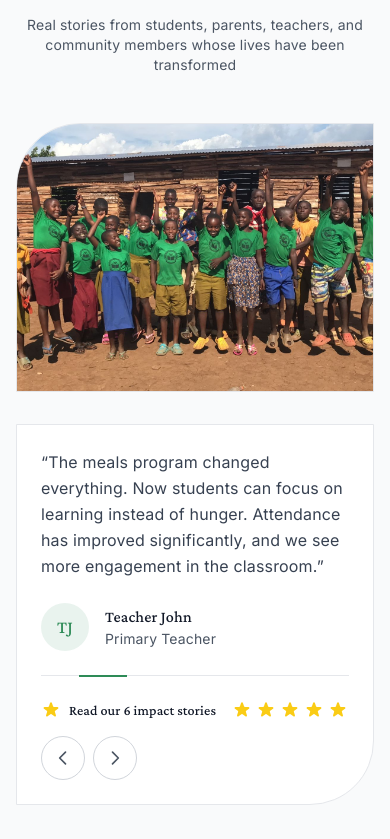
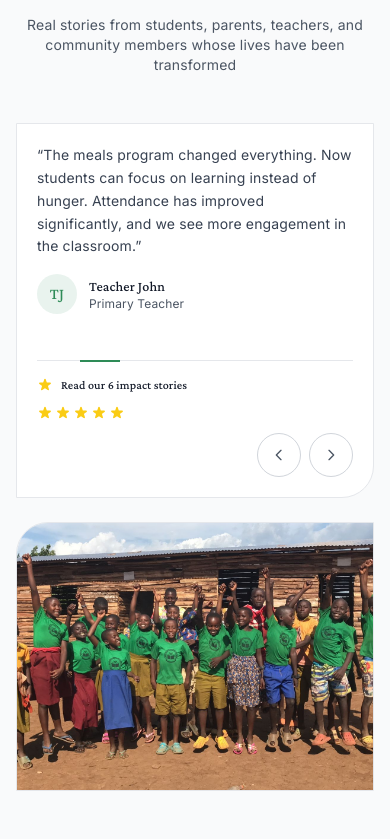
Before and after one commit to JasperSchools/jasperschools, a Next.js app: page / in a window 390 px wide. Shown: the part 4165-5004 px from the top of the page. Built offline with nearby package versions, Linux system fonts and the light colour scheme.

Commit message:
optimized the stories of impact section for mobile

```diff
--- a/src/app/page.tsx
+++ b/src/app/page.tsx
@@ -346,15 +346,15 @@ function StoriesOfImpact() {
           </p>
         </motion.div>
 
-        <div className="grid lg:grid-cols-2 gap-8 lg:gap-12 max-w-6xl mx-auto">
+        <div className="grid lg:grid-cols-2 gap-6 sm:gap-8 lg:gap-12 max-w-6xl mx-auto">
           {/* Image Section - Left */}
           <motion.div
             initial={{ opacity: 0, x: -30 }}
             animate={isInView ? { opacity: 1, x: 0 } : { opacity: 0, x: -30 }}
             transition={{ duration: 0.6, delay: 0.2 }}
-            className="w-full"
+            className="w-full order-2 lg:order-1"
           >
-            <div className="bg-white overflow-hidden border border-gray-200 rounded-tl-[4rem]">
+            <div className="bg-white overflow-hidden border border-gray-200 rounded-tl-[2rem] sm:rounded-tl-[3rem] lg:rounded-tl-[4rem]">
               <div className="relative w-full aspect-[4/3] bg-gray-100">
                 <Image
                   src="/images/jps8.jpeg"
@@ -371,11 +371,11 @@ function StoriesOfImpact() {
             initial={{ opacity: 0, x: 30 }}
             animate={isInView ? { opacity: 1, x: 0 } : { opacity: 0, x: 30 }}
             transition={{ duration: 0.6, delay: 0.3 }}
-            className="w-full lg:w-[120%]"
+            className="w-full lg:w-[120%] order-1 lg:order-2"
           >
-            <div className="bg-white rounded-br-[4rem] p-6 sm:p-8 lg:p-10 border border-gray-200 h-full flex flex-col">
+            <div className="bg-white rounded-br-[2rem] sm:rounded-br-[3rem] lg:rounded-br-[4rem] p-5 sm:p-6 lg:p-8 xl:p-10 border border-gray-200 h-full flex flex-col">
               {/* Testimonial Content */}
-              <div className="flex-grow mb-6 relative overflow-hidden">
+              <div className="flex-grow mb-4 sm:mb-6 relative overflow-hidden min-h-[200px] sm:min-h-[250px]">
                 <AnimatePresence mode="wait">
                   <motion.div
                     key={currentStoryIndex}
@@ -384,21 +384,21 @@ function StoriesOfImpact() {
                     exit={{ opacity: 0, x: -30 }}
                     transition={{ duration: 0.4, ease: [0.22, 1, 0.36, 1] }}
                   >
-                    <blockquote className="text-base sm:text-lg text-gray-700 font-paragraph leading-relaxed mb-6">
+                    <blockquote className="text-sm sm:text-base lg:text-lg text-gray-700 font-paragraph leading-relaxed mb-4 sm:mb-6">
                       &ldquo;{currentStory.quote}&rdquo;
                     </blockquote>
 
-                    <div className="flex items-center gap-4">
-                      <div className="w-12 h-12 sm:w-14 sm:h-14 rounded-full bg-school-green/10 flex items-center justify-center flex-shrink-0">
-                        <span className="text-lg sm:text-xl font-heading-semibold text-school-green">
+                    <div className="flex items-center gap-3 sm:gap-4">
+                      <div className="w-10 h-10 sm:w-12 sm:h-12 lg:w-14 lg:h-14 rounded-full bg-school-green/10 flex items-center justify-center flex-shrink-0">
+                        <span className="text-base sm:text-lg lg:text-xl font-heading-semibold text-school-green">
                           {currentStory.author.split(' ').map(n => n[0]).join('').toUpperCase()}
                         </span>
                       </div>
-                      <div>
-                        <div className="font-heading-semibold text-gray-900 text-base sm:text-lg">
+                      <div className="min-w-0 flex-1">
+                        <div className="font-heading-semibold text-gray-900 text-sm sm:text-base lg:text-lg truncate">
                           {currentStory.author}
                         </div>
-                        <div className="text-sm text-gray-600 font-paragraph">
+                        <div className="text-xs sm:text-sm text-gray-600 font-paragraph">
                           {currentStory.role}
                         </div>
                       </div>
@@ -408,50 +408,50 @@ function StoriesOfImpact() {
               </div>
 
               {/* Review Summary with Navigation */}
-              <div className="pt-6 border-t border-gray-200 relative">
+              <div className="pt-4 sm:pt-6 border-t border-gray-200 relative">
                 {/* Progress Indicator - Green dash on the border line */}
                 <motion.div
-                  className="absolute top-[-1px] left-0 h-[2px] w-12 bg-school-green"
+                  className="absolute top-[-1px] left-0 h-[2px] w-10 sm:w-12 bg-school-green"
                   initial={{ left: 0 }}
                   animate={{ left: `${(currentStoryIndex / (stories.length - 1)) * 100}%` }}
                   transition={{ duration: 0.4, ease: [0.22, 1, 0.36, 1] }}
                   style={{ transform: 'translateX(-50%)' }}
                 />
-                <div className="flex items-center justify-between flex-wrap gap-4">
-                  <div className="flex items-center gap-4">
+                <div className="flex flex-col sm:flex-row items-start sm:items-center justify-between gap-3 sm:gap-4">
+                  <div className="flex flex-col sm:flex-row items-start sm:items-center gap-3 sm:gap-4 w-full sm:w-auto">
                     <div className="flex items-center gap-2">
-                      <svg className="w-5 h-5 text-yellow-400" fill="currentColor" viewBox="0 0 20 20">
+                      <svg className="w-4 h-4 sm:w-5 sm:h-5 text-yellow-400 flex-shrink-0" fill="currentColor" viewBox="0 0 20 20">
                         <path d="M9.049 2.927c.3-.921 1.603-.921 1.902 0l1.07 3.292a1 1 0 00.95.69h3.462c.969 0 1.371 1.24.588 1.81l-2.8 2.034a1 1 0 00-.364 1.118l1.07 3.292c.3.921-.755 1.688-1.54 1.118l-2.8-2.034a1 1 0 00-1.175 0l-2.8 2.034c-.784.57-1.838-.197-1.539-1.118l1.07-3.292a1 1 0 00-.364-1.118L2.98 8.72c-.783-.57-.38-1.81.588-1.81h3.461a1 1 0 00.951-.69l1.07-3.292z" />
                       </svg>
-                      <span className="text-sm sm:text-base font-heading-semibold text-gray-900">
+                      <span className="text-xs sm:text-sm lg:text-base font-heading-semibold text-gray-900 whitespace-nowrap">
                         Read our {stories.length} impact stories
                       </span>
                     </div>
-                    <div className="flex items-center gap-1">
+                    <div className="flex items-center gap-0.5 sm:gap-1">
                       {[...Array(5)].map((_, i) => (
-                        <svg key={i} className="w-5 h-5 text-yellow-400" fill="currentColor" viewBox="0 0 20 20">
+                        <svg key={i} className="w-4 h-4 sm:w-5 sm:h-5 text-yellow-400 flex-shrink-0" fill="currentColor" viewBox="0 0 20 20">
                           <path d="M9.049 2.927c.3-.921 1.603-.921 1.902 0l1.07 3.292a1 1 0 00.95.69h3.462c.969 0 1.371 1.24.588 1.81l-2.8 2.034a1 1 0 00-.364 1.118l1.07 3.292c.3.921-.755 1.688-1.54 1.118l-2.8-2.034a1 1 0 00-1.175 0l-2.8 2.034c-.784.57-1.838-.197-1.539-1.118l1.07-3.292a1 1 0 00-.364-1.118L2.98 8.72c-.783-.57-.38-1.81.588-1.81h3.461a1 1 0 00.951-.69l1.07-3.292z" />
                         </svg>
                       ))}
                     </div>
                   </div>
 
-                  <div className="flex items-center gap-2">
+                  <div className="flex items-center gap-2 self-end sm:self-auto">
                     <button
                       onClick={prevStory}
-                      className="w-10 h-10 rounded-full border border-gray-300 hover:border-school-green hover:bg-school-green/10 flex items-center justify-center transition-all duration-300"
+                      className="w-9 h-9 sm:w-10 sm:h-10 rounded-full border border-gray-300 hover:border-school-green hover:bg-school-green/10 active:bg-school-green/20 flex items-center justify-center transition-all duration-300 touch-manipulation"
                       aria-label="Previous story"
                     >
-                      <svg className="w-5 h-5 text-gray-600" fill="none" stroke="currentColor" viewBox="0 0 24 24">
+                      <svg className="w-4 h-4 sm:w-5 sm:h-5 text-gray-600" fill="none" stroke="currentColor" viewBox="0 0 24 24">
                         <path strokeLinecap="round" strokeLinejoin="round" strokeWidth={2} d="M15 19l-7-7 7-7" />
                       </svg>
                     </button>
                     <button
                       onClick={nextStory}
-                      className="w-10 h-10 rounded-full border border-gray-300 hover:border-school-green hover:bg-school-green/10 flex items-center justify-center transition-all duration-300"
+                      className="w-9 h-9 sm:w-10 sm:h-10 rounded-full border border-gray-300 hover:border-school-green hover:bg-school-green/10 active:bg-school-green/20 flex items-center justify-center transition-all duration-300 touch-manipulation"
                       aria-label="Next story"
                     >
-                      <svg className="w-5 h-5 text-gray-600" fill="none" stroke="currentColor" viewBox="0 0 24 24">
+                      <svg className="w-4 h-4 sm:w-5 sm:h-5 text-gray-600" fill="none" stroke="currentColor" viewBox="0 0 24 24">
                         <path strokeLinecap="round" strokeLinejoin="round" strokeWidth={2} d="M9 5l7 7-7 7" />
                       </svg>
                     </button>
```
